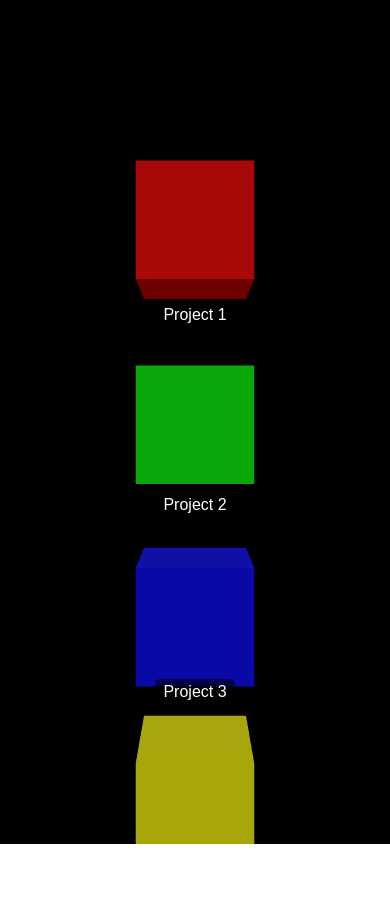
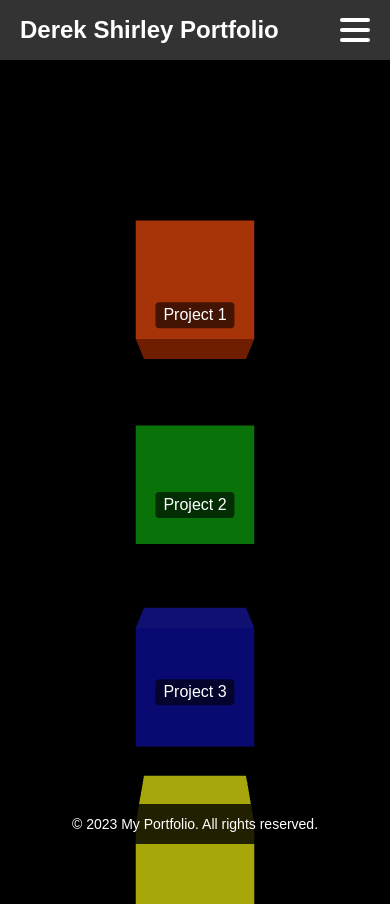
Before and after one commit to Derek-Devs/DerekDevsThreeJSPortoflio, a website built with Vite: page index.html in a window 390 px wide. Before the commit the page ends 844 px from the top, so only its background shows below. Built offline with nearby package versions, Linux system fonts and the light colour scheme; animation ran at ten frames a second.

Commit message:
CSS Testing - Header, footer, hamburger menu.

```diff
--- a/index.html
+++ b/index.html
@@ -3,32 +3,35 @@
 
 <head>
     <meta charset="utf-8">
-    <title>Derek Shirley Portfolio</title>
-    <style>
-        body {
-            margin: 0;
-            overflow: hidden;
-            font-family: Arial, Helvetica, sans-serif
-        }
-
-
-        canvas {
-            display: block;
-        }
-
-        .label {
-            font-family: Arial, sans-serif;
-            font-size: 16px;
-            color: white;
-            text-align: center;
-            background-color: rgba(0, 0, 0, 0.6);
-            padding: 4px 8px;
-            border-radius: 4px;
-        }
-    </style>
+    <title>Derek Shirley's Portfolio</title>
+    <!-- Link to the external CSS file -->
+    <link rel="stylesheet" href="styles.css">
 </head>
 
 <body>
+    <!-- Header -->
+    <header>
+        <h1>Derek Shirley Portfolio</h1>
+        <div class="hamburger" id="hamburger">
+            <span></span>
+            <span></span>
+            <span></span>
+        </div>
+    </header>
+
+    <!-- Navigation Menu -->
+    <nav class="nav-menu" id="nav-menu">
+        <a href="#about">About Me</a>
+        <a href="#projects">Projects</a>
+        <a href="#contact">Contact</a>
+    </nav>
+
+    <!-- Footer -->
+    <footer>
+        &copy; 2023 My Portfolio. All rights reserved.
+    </footer>
+
+    <!-- Include three.js library and your main.js script -->
     <script type="module" src="./main.js"></script>
 </body>
 
--- a/main.js
+++ b/main.js
@@ -33,15 +33,15 @@ scene.add(directionalLight);
 
 // Projects Array
 const projects = [
-  { title: 'Project 1', color: 0xff0000, link: '#' },
-  { title: 'Project 2', color: 0x00ff00, link: '#' },
-  { title: 'Project 3', color: 0x0000ff, link: '#' },
+  { title: 'Project 1', color: 0xff5000, link: '#' },
+  { title: 'Project 2', color: 0x00af00, link: '#' },
+  { title: 'Project 3', color: 0x0100af, link: '#' },
   { title: 'Project 4', color: 0xffff00, link: '#' },
   { title: 'Project 5', color: 0xff00ff, link: '#' },
   { title: 'Project 6', color: 0x00ffff, link: '#' },
   { title: 'Project 7', color: 0xffffff, link: '#' },
   { title: 'Project 8', color: 0x888888, link: '#' },
-  { title: 'Project 9', color: 0x000000, link: '#' }
+  { title: 'Project 9', color: 0x003854, link: '#' }
 ];
 
 let projectMeshes = [];
@@ -207,3 +207,17 @@ function animate() {
 }
 
 animate();
+// Hamburger Menu Interactivity
+const hamburger = document.getElementById('hamburger');
+const navMenu = document.getElementById('nav-menu');
+let menuOpen = false;
+
+hamburger.addEventListener('click', () => {
+  if (!menuOpen) {
+    navMenu.style.right = '0';
+    menuOpen = true;
+  } else {
+    navMenu.style.right = '-250px';
+    menuOpen = false;
+  }
+});
--- a/styles.css
+++ b/styles.css
@@ -0,0 +1,123 @@
+/* General Styles */
+body {
+    margin: 0;
+    overflow: hidden;
+    font-family: Arial, sans-serif;
+}
+
+/* Header Styles */
+header {
+    position: fixed;
+    top: 0;
+    width: 100%;
+    height: 60px;
+    background-color: rgba(0, 0, 0, 0.8);
+    z-index: 10;
+    display: flex;
+    align-items: center;
+    justify-content: space-between;
+    padding: 0 20px;
+    box-sizing: border-box;
+}
+
+header h1 {
+    color: white;
+    margin: 0;
+    font-size: 24px;
+}
+
+/* Hamburger Menu Styles */
+.hamburger {
+    width: 30px;
+    height: 30px;
+    position: relative;
+    cursor: pointer;
+    display: flex;
+    flex-direction: column;
+    justify-content: space-around;
+}
+
+.hamburger span {
+    display: block;
+    width: 100%;
+    height: 4px;
+    background-color: white;
+    border-radius: 2px;
+    transition: all 0.3s ease-in-out;
+}
+
+/* Hamburger Menu Open State */
+.hamburger.open span:nth-child(1) {
+    transform: rotate(45deg) translate(5px, 5px);
+}
+
+.hamburger.open span:nth-child(2) {
+    opacity: 0;
+}
+
+.hamburger.open span:nth-child(3) {
+    transform: rotate(-45deg) translate(5px, -5px);
+}
+
+/* Navigation Menu Styles */
+.nav-menu {
+    position: fixed;
+    top: 60px;
+    right: -250px;
+    width: 250px;
+    height: calc(100% - 60px);
+    background-color: rgba(0, 0, 0, 0.9);
+    z-index: 9;
+    transition: right 0.3s ease-in-out;
+    display: flex;
+    flex-direction: column;
+    padding-top: 20px;
+}
+
+.nav-menu a {
+    color: white;
+    text-decoration: none;
+    padding: 15px 20px;
+    font-size: 18px;
+    transition: background 0.2s;
+}
+
+.nav-menu a:hover {
+    background-color: rgba(255, 255, 255, 0.1);
+}
+
+/* Footer Styles */
+footer {
+    position: fixed;
+    bottom: 0;
+    width: 100%;
+    height: 40px;
+    background-color: rgba(0, 0, 0, 0.8);
+    z-index: 10;
+    display: flex;
+    align-items: center;
+    justify-content: center;
+    color: white;
+    font-size: 14px;
+}
+
+/* Canvas Styles */
+canvas {
+    display: block;
+    position: absolute;
+    top: 60px; /* Height of the header */
+    left: 0;
+    width: 100%;
+    height: calc(100% - 100px); /* Subtract header and footer heights */
+}
+
+/* Label Styles */
+.label {
+    font-family: Arial, sans-serif;
+    font-size: 16px;
+    color: white;
+    text-align: center;
+    background-color: rgba(0, 0, 0, 0.6);
+    padding: 4px 8px;
+    border-radius: 4px;
+}
```
